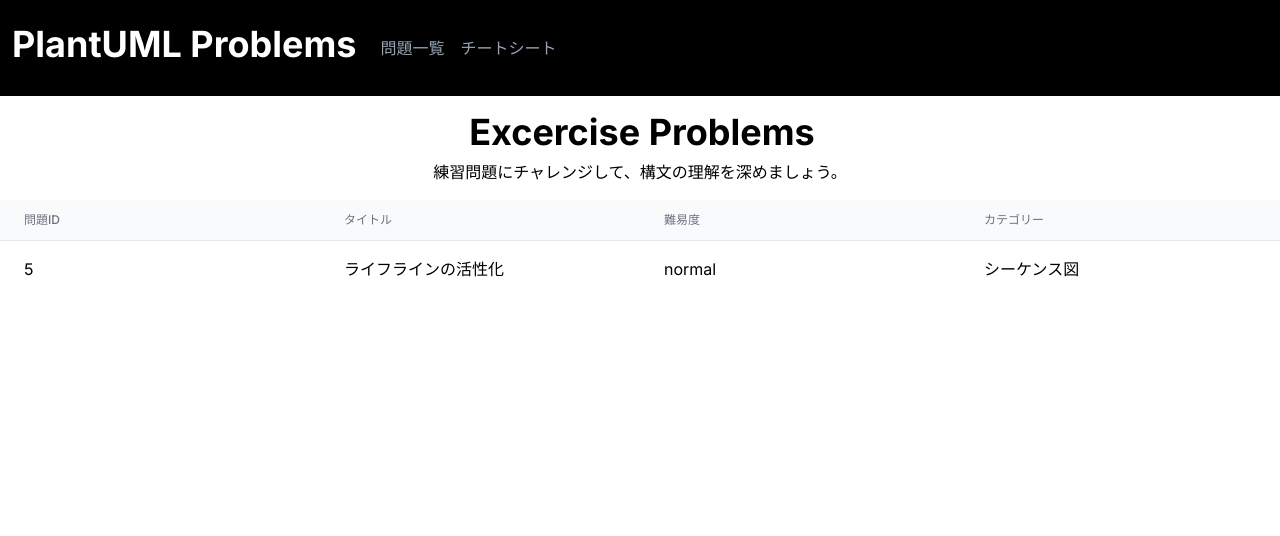
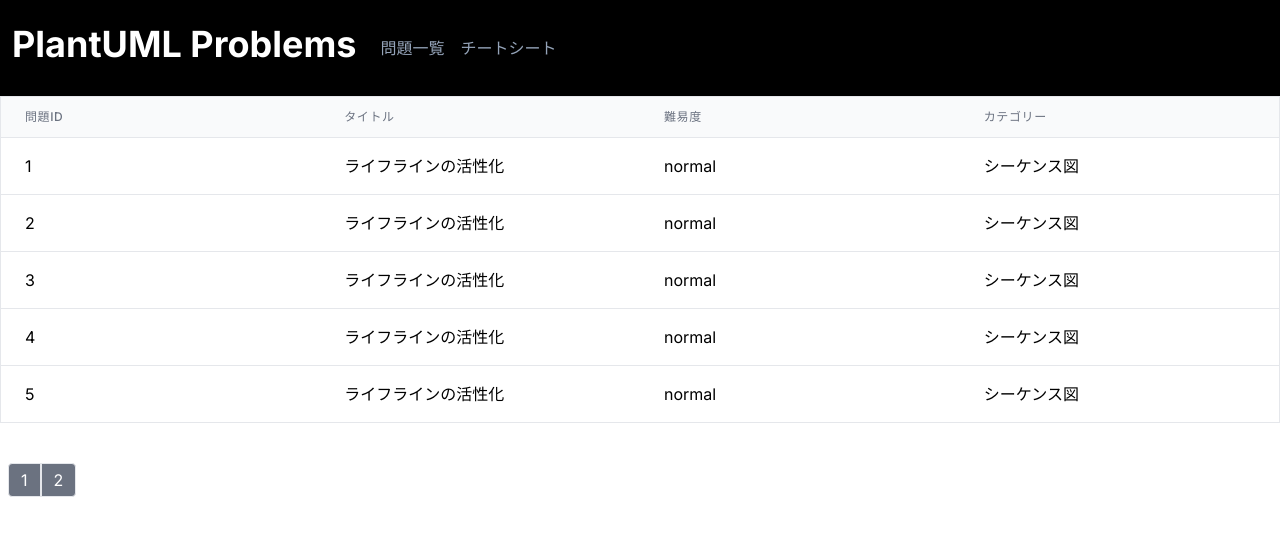
Before and after one commit to SouthernMinami/plantuml-problems, a Next.js app in the folder frontend/: page /problems in a window 1280 px wide. Shown: the top 536 px of the page. Built offline with nearby package versions, Linux system fonts and the light colour scheme.

Commit message:
Add: 問題一覧のページネーション(５問ごと)を追加, Fix: スタイルを修正

```diff
--- a/frontend/app/components/elements/Editor.tsx
+++ b/frontend/app/components/elements/Editor.tsx
@@ -40,7 +40,7 @@
     }, [])
 
     return (
-        <div className='editor-container'>
+        <div className='editor-container w-full md:w-1/2 lg:w-1/3'>
             <MonacoEditor
                 className={'monaco-editor'}
                 width="50vh"
--- a/frontend/app/components/elements/Preview.tsx
+++ b/frontend/app/components/elements/Preview.tsx
@@ -3,7 +3,7 @@
 
 export const Preview = () => {
     return (
-        <div className="preview-container">
+        <div className="preview-container p-10 border border-lg">
             <div id="preview" className="preview">
                 <Image id="preview-img" src="" alt="preview" className="preview-img" />
             </div>
@@ -13,7 +13,7 @@
 
 export const SamplePreview = () => {
     return (
-        <div className="preview-container">
+        <div className="preview-container p-10 border border-lg">
             <div id="preview" className="preview">
                 <h1>見本</h1>
                 <Image id="sample-img" src="" alt="sample" className="sample-img" />
--- a/frontend/app/problems/page.tsx
+++ b/frontend/app/problems/page.tsx
@@ -1,72 +1,72 @@
-// import { fetchProblemsJSON } from "@/api/fetchProblemsJSON";
-'use client';
+"use client"
 
 import Link from "next/link";
 import { Problem } from "../../../types/types";
 import { useEffect, useState } from "react";
 
 const Problems: React.FC = () => {
-    const [problems, setProblems] = useState<Problem[]>([])
+    const [problems, setProblems] = useState<Problem[]>([]);
+    const [currentPage, setCurrentPage] = useState(1);
+    const problemsPerPage = 5;
 
     useEffect(() => {
-        const xhr = new XMLHttpRequest()
-        xhr.open('GET', 'problems.json', true)
+        const xhr = new XMLHttpRequest();
+        xhr.open('GET', 'problems.json', true);
         xhr.onload = () => {
             if (xhr.status === 200) {
-                setProblems(JSON.parse(xhr.responseText))
+                setProblems(JSON.parse(xhr.responseText));
             } else {
-                console.error('問題データの取得に失敗しました。')
+                console.error('問題データの取得に失敗しました。');
             }
-        }
-        xhr.send()
-    }, [])
+        };
+        xhr.send();
+    }, []);
+
+    const indexOfLastProblem = currentPage * problemsPerPage;
+    const indexOfFirstProblem = indexOfLastProblem - problemsPerPage;
+    const currentProblems = problems.slice(indexOfFirstProblem, indexOfLastProblem);
+
+    const paginate = (pageNumber: number) => setCurrentPage(pageNumber);
 
     return (
         <>
-            <div className="my-4">
-                <h1 className="flex justify-center text-4xl font-bold text-black pb-2 pl-3 pr-2">
-                    Excercise Problems
-                </h1>
-                <p className="flex justify-center">練習問題にチャレンジして、構文の理解を深めましょう。</p>
-            </div>
-            <div className="problems-table flex justify-center">
-                <table className="min-w-full divide-y divide-gray-200">
+            <table className="min-w-full divide-y divide-gray-200 border border-gray-200">
                 <thead className="bg-gray-50">
                     <tr>
-                            <th className="px-6 py-3 text-left text-xs font-medium text-gray-500">
+                        <th className="px-6 py-3 text-left text-xs font-medium text-gray-500 uppercase tracking-wider">
                             問題ID
                         </th>
-                            <th className="px-6 py-3 text-left text-xs font-medium text-gray-500">
+                        <th className="px-6 py-3 text-left text-xs font-medium text-gray-500 uppercase tracking-wider">
                             タイトル
                         </th>
-                            <th className="px-6 py-3 text-left text-xs font-medium text-gray-500">
+                        <th className="px-6 py-3 text-left text-xs font-medium text-gray-500 uppercase tracking-wider">
                             難易度
                         </th>
-                            <th className="px-6 py-3 text-left text-xs font-medium text-gray-500">
+                        <th className="px-6 py-3 text-left text-xs font-medium text-gray-500 uppercase tracking-wider">
                             カテゴリー
                         </th>
                     </tr>
                 </thead>
                 <tbody className="bg-white divide-y divide-gray-200">
-                        {problems.map((problem, index) => {
+                    {currentProblems.map((problem, index) => {
                         return (
                             <tr className="hover:bg-gray-100" key={index}>
-                                    <td className="px-6 py-4 w-1/4">
+                                <td className="px-6 py-4 w-1/4 border-b border-gray-200">
                                     <Link href={`problems/page/?problemId=${problem.id}`} className="">
                                         {problem.id}
                                     </Link>
                                 </td>
-                                    <td className="px-6 py-4 w-1/4">
+                                <td className="px-6 py-4 w-1/4 border-b border-gray-200">
                                     <Link href={`problems/page/?problemId=${problem.id}`} className="">
                                         {problem.title}
                                     </Link>
                                 </td>
-                                    <td className="px-6 py-4 w-1/4">
+                                <td className="px-6 py-4 w-1/4 border-b border-gray-200">
                                     <Link href={`problems/page/?problemId=${problem.id}`} className="">
                                         {problem.difficulty}
                                     </Link>
                                 </td>
-                                    <td className="px-6 py-4 w-1/4">
+                                <td className="px-6 py-4 w-1/4 border-b border-gray-200">
                                     <Link href={`problems/page/?problemId=${problem.id}`} className="">
                                         {problem.category}
                                     </Link>
@@ -75,7 +75,20 @@
                         )
                     })}
                 </tbody>
-                </table>
+            </table >
+            <div className="pagination px-2 py-10">
+                {Array.from(Array(Math.ceil(problems.length / problemsPerPage)).keys()).map(number => {
+
+                    const isEdgeBtn = number === 0 || number === Math.ceil(problems.length / problemsPerPage) - 1 ? true : false
+                    const roundedClass = number === 0 ? 'rounded-l' : number === Math.ceil(problems.length / problemsPerPage) - 1 ? 'rounded-r' : ''
+
+                    return (
+                        <button key={number} onClick={() => paginate(number + 1)} className={`px-3 py-1 bg-gray-500 text-white border border-gray ${isEdgeBtn ? roundedClass : ''}`}>
+                            {number + 1}
+                        </button>
+                    );
+
+                })}
             </div>
         </>
     )
--- a/frontend/public/problems.json
+++ b/frontend/public/problems.json
@@ -1,9 +1,58 @@
 [
+    {
+        "id": 1,
+        "title": "ライフラインの活性化",
+        "difficulty": "normal",
+        "category": "シーケンス図",
+        "answer": "@startuml\nautoactivate on\nalice -> bob : hello\nbob -> bob : self call\nbill -> bob #005500 : hello from thread 2\nbob -> george ** : create\nreturn done in thread 2\nreturn rc\nbob -> george !! : delete\nreturn success\n@enduml"
+    },
+    {
+        "id": 2,
+        "title": "ライフラインの活性化",
+        "difficulty": "normal",
+        "category": "シーケンス図",
+        "answer": "@startuml\nautoactivate on\nalice -> bob : hello\nbob -> bob : self call\nbill -> bob #005500 : hello from thread 2\nbob -> george ** : create\nreturn done in thread 2\nreturn rc\nbob -> george !! : delete\nreturn success\n@enduml"
+    },
+    {
+        "id": 3,
+        "title": "ライフラインの活性化",
+        "difficulty": "normal",
+        "category": "シーケンス図",
+        "answer": "@startuml\nautoactivate on\nalice -> bob : hello\nbob -> bob : self call\nbill -> bob #005500 : hello from thread 2\nbob -> george ** : create\nreturn done in thread 2\nreturn rc\nbob -> george !! : delete\nreturn success\n@enduml"
+    },
+    {
+        "id": 4,
+        "title": "ライフラインの活性化",
+        "difficulty": "normal",
+        "category": "シーケンス図",
+        "answer": "@startuml\nautoactivate on\nalice -> bob : hello\nbob -> bob : self call\nbill -> bob #005500 : hello from thread 2\nbob -> george ** : create\nreturn done in thread 2\nreturn rc\nbob -> george !! : delete\nreturn success\n@enduml"
+    },
     {
         "id": 5,
         "title": "ライフラインの活性化",
         "difficulty": "normal",
         "category": "シーケンス図",
         "answer": "@startuml\nautoactivate on\nalice -> bob : hello\nbob -> bob : self call\nbill -> bob #005500 : hello from thread 2\nbob -> george ** : create\nreturn done in thread 2\nreturn rc\nbob -> george !! : delete\nreturn success\n@enduml"
+    },
+    {
+        "id": 6,
+        "title": "ライフラインの活性化",
+        "difficulty": "normal",
+        "category": "シーケンス図",
+        "answer": "@startuml\nautoactivate on\nalice -> bob : hello\nbob -> bob : self call\nbill -> bob #005500 : hello from thread 2\nbob -> george ** : create\nreturn done in thread 2\nreturn rc\nbob -> george !! : delete\nreturn success\n@enduml"
+    },
+    {
+        "id": 7,
+        "title": "ライフラインの活性化",
+        "difficulty": "normal",
+        "category": "シーケンス図",
+        "answer": "@startuml\nautoactivate on\nalice -> bob : hello\nbob -> bob : self call\nbill -> bob #005500 : hello from thread 2\nbob -> george ** : create\nreturn done in thread 2\nreturn rc\nbob -> george !! : delete\nreturn success\n@enduml"
+    },
+    {
+        "id": 8,
+        "title": "ライフラインの活性化",
+        "difficulty": "normal",
+        "category": "シーケンス図",
+        "answer": "@startuml\nautoactivate on\nalice -> bob : hello\nbob -> bob : self call\nbill -> bob #005500 : hello from thread 2\nbob -> george ** : create\nreturn done in thread 2\nreturn rc\nbob -> george !! : delete\nreturn success\n@enduml"
     }
 ]
```
Also changed, not shown: frontend/app/problems/[problemId]/page.tsx (+7 -7 lines). Lines whose indentation alone changed are shown as unchanged.
